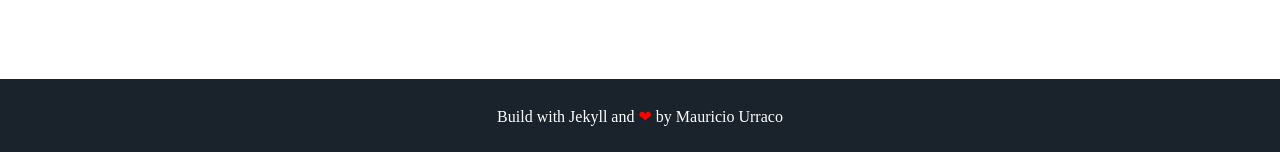
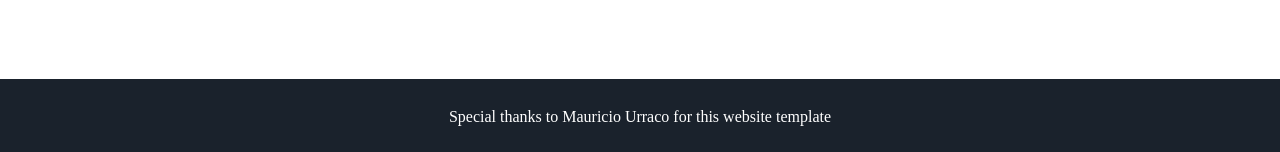
Before and after one commit to khendrikwijaya/khendrikwijaya.github.io, a Jekyll site: the page built from index.html, in a window 1280 px wide. Shown: the part 1517-1669 px from the top of the page. Built offline with Jekyll 4.4.1, drawn with Linux system fonts in a browser that asks for light colours; some web fonts are replaced.

Commit message:
Update footer.html

```diff
--- a/_includes/footer.html
+++ b/_includes/footer.html
@@ -1,6 +1,6 @@
 <footer class="footer">
     <!-- <p>&copy; {{ site.username }}</p> -->
-    <p>Build with Jekyll and <span class="love">❤</span> by <a href="https://github.com/murraco">Mauricio Urraco</a></p>
+    <p>Special thanks to <a href="https://github.com/murraco">Mauricio Urraco</a> for this website template</p>
 </footer>
 <script src="//cdn.jsdelivr.net/particles.js/2.0.0/particles.min.js"></script>
 <script src="{{ '/assets/js/sweet-scroll.min.js' | prepend: site.baseurl }}"></script>
```
